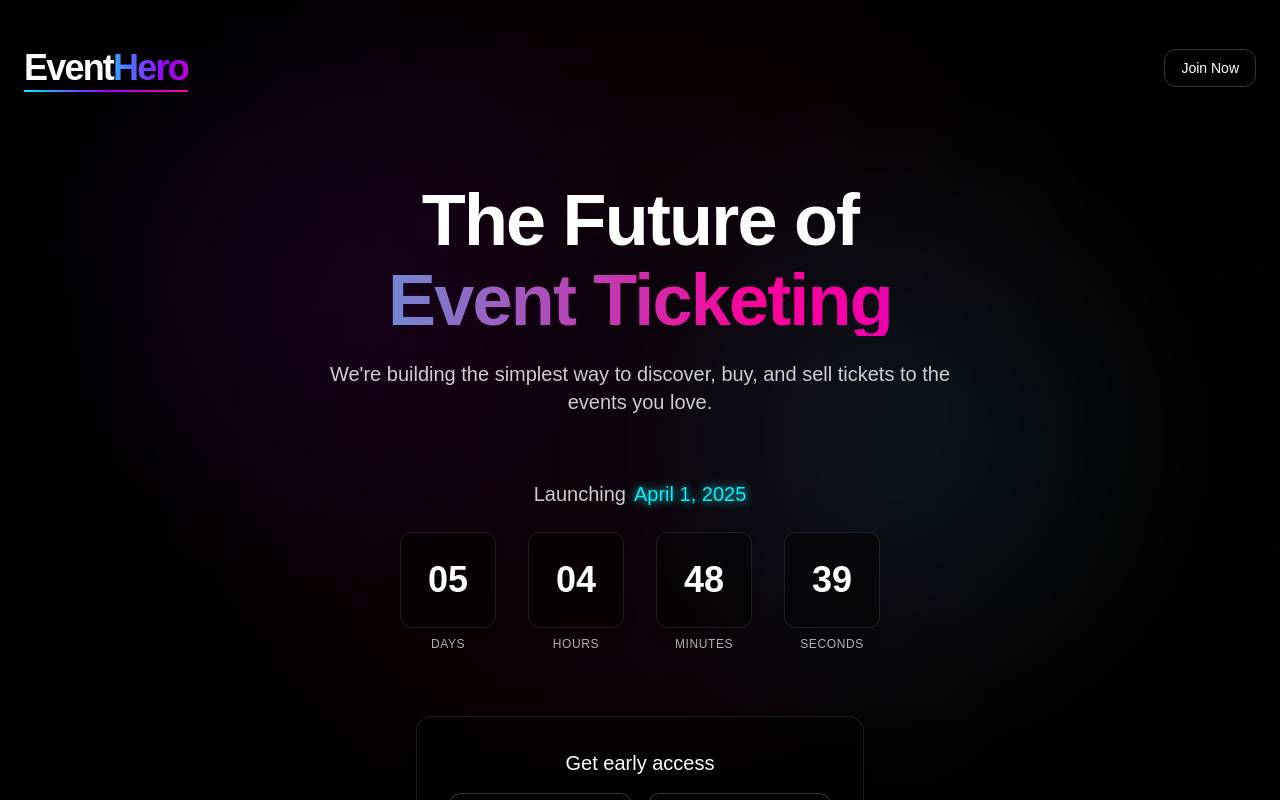
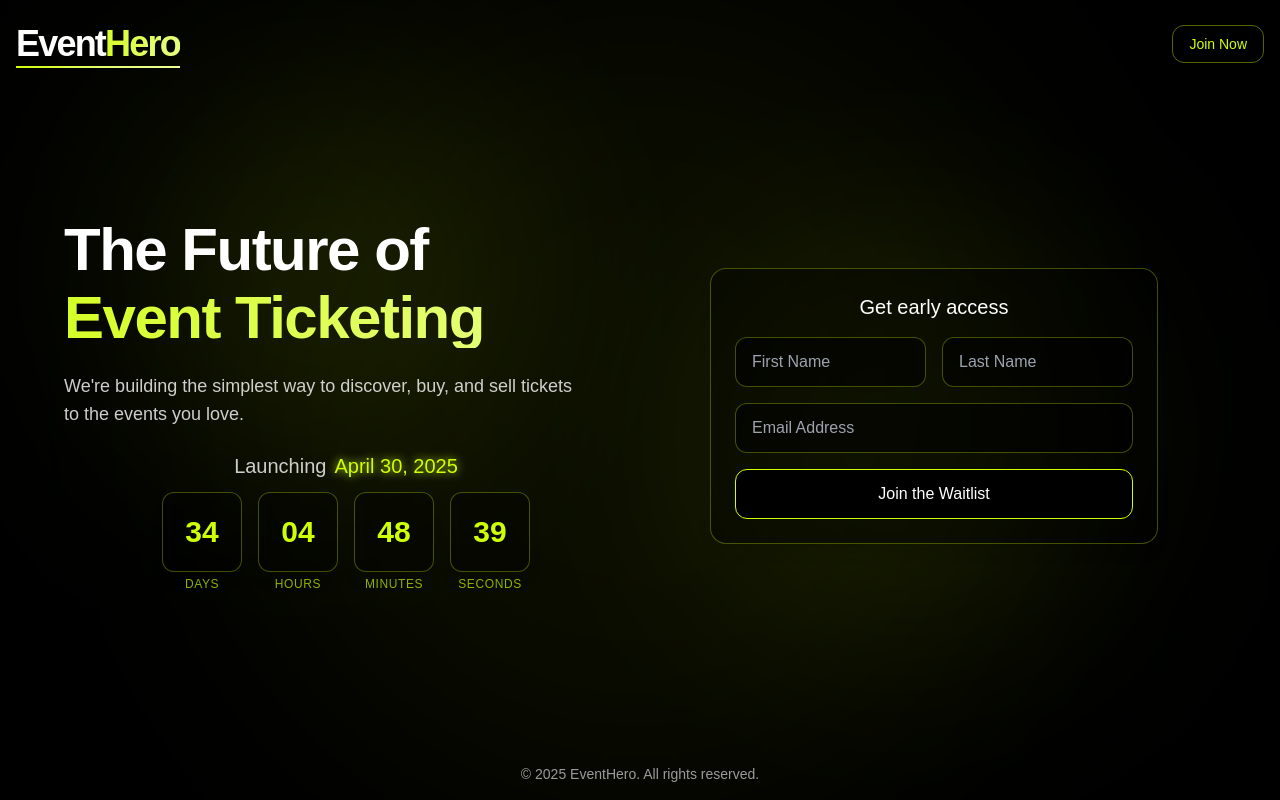
Before and after one commit to RendaniXcode/eventherocountdown, a React (Vite) app: page / in a window 1280 px wide. Shown: the top 800 px of the page. Built offline with nearby package versions, Linux system fonts and the light colour scheme.

Commit message:
Refactor: Adjust layout and colors
Adjust the layout to fit content without scrolling and update colors to neon theme. Update countdown launch date.

```diff
--- a/src/components/Countdown.tsx
+++ b/src/components/Countdown.tsx
@@ -9,7 +9,7 @@ interface TimeLeft {
 }
 
 const calculateTimeLeft = (): TimeLeft => {
-  const targetDate = new Date('April 1, 2025 00:00:00').getTime();
+  const targetDate = new Date('April 30, 2025 00:00:00').getTime();
   const now = new Date().getTime();
   const difference = targetDate - now;
 
@@ -52,24 +52,24 @@ const Countdown: React.FC = () => {
 
   return (
     <div className="flex flex-col items-center animate-slide-up" style={{ animationDelay: '0.3s' }}>
-      <h2 className="text-xl font-light mb-6 text-center">
+      <h2 className="text-xl font-light mb-3 text-center">
         <span className="opacity-80">Launching</span>
-        <span className="ml-2 text-glow text-neon-blue">April 1, 2025</span>
+        <span className="ml-2 text-glow text-neon-yellow">April 30, 2025</span>
       </h2>
 
-      <div className="flex flex-wrap justify-center gap-4 md:gap-8">
+      <div className="flex flex-wrap justify-center gap-2 md:gap-4">
         {timeUnits.map((unit, index) => (
           <div
             key={unit.label}
             className="flex flex-col items-center"
             style={{ animationDelay: `${0.4 + index * 0.1}s` }}
           >
-            <div className="glass-card w-20 h-20 md:w-24 md:h-24 rounded-xl flex items-center justify-center animate-slide-up">
-              <span className="text-3xl md:text-4xl font-bold">
+            <div className="glass-card w-16 h-16 md:w-20 md:h-20 rounded-lg flex items-center justify-center animate-slide-up border border-neon-yellow/30">
+              <span className="text-2xl md:text-3xl font-bold text-neon-yellow">
                 {unit.value.toString().padStart(2, '0')}
               </span>
             </div>
-            <span className="mt-2 text-xs text-white/70 uppercase tracking-wider">{unit.label}</span>
+            <span className="mt-1 text-xs text-neon-yellow/70 uppercase tracking-wider">{unit.label}</span>
           </div>
         ))}
       </div>
--- a/src/components/Logo.tsx
+++ b/src/components/Logo.tsx
@@ -5,11 +5,11 @@ const Logo: React.FC = () => {
   return (
     <div className="flex items-center space-x-2">
       <div className="relative">
-        <div className="text-4xl font-extrabold tracking-tighter">
+        <div className="text-3xl md:text-4xl font-extrabold tracking-tighter">
           <span className="text-white">Event</span>
-          <span className="gradient-text from-neon-blue via-neon-purple to-neon-pink">Hero</span>
+          <span className="gradient-text from-neon-yellow via-neon-yellow2 to-neon-yellow3">Hero</span>
         </div>
-        <div className="absolute -bottom-1 left-0 w-full h-[2px] bg-gradient-to-r from-neon-blue via-neon-purple to-neon-pink"></div>
+        <div className="absolute -bottom-1 left-0 w-full h-[2px] bg-gradient-to-r from-neon-yellow via-neon-yellow2 to-neon-yellow3"></div>
       </div>
     </div>
   );
--- a/src/components/SignupForm.tsx
+++ b/src/components/SignupForm.tsx
@@ -47,8 +47,8 @@ const SignupForm: React.FC = () => {
   };
 
   return (
-    <div className="w-full max-w-md mx-auto animate-slide-up" style={{ animationDelay: '0.6s' }}>
-      <div className="glass-card rounded-2xl p-6 md:p-8">
+    <div className="w-full max-w-md animate-slide-up" style={{ animationDelay: '0.6s' }}>
+      <div className="glass-card rounded-2xl p-6 border border-neon-yellow/30">
         <h3 className="text-xl font-medium mb-4 text-center">Get early access</h3>
 
         <form onSubmit={handleSubmit} className="space-y-4">
@@ -59,7 +59,7 @@ const SignupForm: React.FC = () => {
                 name="firstName"
                 placeholder="First Name"
                 required
-                className="form-input"
+                className="form-input bg-black/60 text-white border-neon-yellow/30 focus:border-neon-yellow focus:ring-neon-yellow"
                 value={formData.firstName}
                 onChange={handleChange}
               />
@@ -70,7 +70,7 @@ const SignupForm: React.FC = () => {
                 name="lastName"
                 placeholder="Last Name"
                 required
-                className="form-input"
+                className="form-input bg-black/60 text-white border-neon-yellow/30 focus:border-neon-yellow focus:ring-neon-yellow"
                 value={formData.lastName}
                 onChange={handleChange}
               />
@@ -83,7 +83,7 @@ const SignupForm: React.FC = () => {
               name="email"
               placeholder="Email Address"
               required
-              className="form-input"
+              className="form-input bg-black/60 text-white border-neon-yellow/30 focus:border-neon-yellow focus:ring-neon-yellow"
               value={formData.email}
               onChange={handleChange}
             />
@@ -92,7 +92,7 @@ const SignupForm: React.FC = () => {
           <button
             type="submit"
             disabled={loading}
-            className="w-full py-3 px-4 bg-black border border-neon-blue rounded-lg font-medium transition-all duration-300 button-glow button-glow-blue hover:text-neon-blue disabled:opacity-50 disabled:pointer-events-none"
+            className="w-full py-3 px-4 bg-black border border-neon-yellow rounded-lg font-medium transition-all duration-300 button-glow hover:text-neon-yellow disabled:opacity-50 disabled:pointer-events-none text-white"
           >
             {loading ? "Joining..." : "Join the Waitlist"}
           </button>
--- a/src/pages/Index.tsx
+++ b/src/pages/Index.tsx
@@ -1,5 +1,5 @@
 
-import React, { useEffect } from 'react';
+import React from 'react';
 import { motion } from "framer-motion";
 import Logo from '@/components/Logo';
 import Countdown from '@/components/Countdown';
@@ -7,68 +7,70 @@ import SignupForm from '@/components/SignupForm';
 
 const Index = () => {
   return (
-    <div className="min-h-screen flex flex-col relative overflow-hidden">
+    <div className="h-screen flex flex-col relative overflow-hidden">
       {/* Background Elements */}
       <div className="fixed inset-0 z-0">
-        <div className="absolute top-20 left-[10%] w-96 h-96 rounded-full bg-neon-purple/10 blur-[120px] animate-float"></div>
-        <div className="absolute bottom-40 right-[15%] w-96 h-96 rounded-full bg-neon-blue/10 blur-[120px] animate-float" style={{ animationDelay: '2s' }}></div>
-        <div className="absolute top-1/2 left-1/2 -translate-x-1/2 -translate-y-1/2 w-[800px] h-[800px] rounded-full bg-neon-pink/5 blur-[120px]"></div>
+        <div className="absolute top-20 left-[10%] w-96 h-96 rounded-full bg-neon-yellow/10 blur-[120px] animate-float"></div>
+        <div className="absolute bottom-40 right-[15%] w-96 h-96 rounded-full bg-neon-yellow/10 blur-[120px] animate-float" style={{ animationDelay: '2s' }}></div>
+        <div className="absolute top-1/2 left-1/2 -translate-x-1/2 -translate-y-1/2 w-[800px] h-[800px] rounded-full bg-neon-yellow/5 blur-[120px]"></div>
       </div>
 
       {/* Content */}
-      <div className="container mx-auto px-6 py-12 flex-1 flex flex-col relative z-10">
+      <div className="container mx-auto px-4 h-full flex flex-col relative z-10">
         {/* Header */}
-        <header className="flex justify-between items-center mb-16 md:mb-24 animate-slide-up">
+        <header className="flex justify-between items-center pt-6 animate-slide-up">
           <Logo />
 
           <a
             href="#signup"
-            className="py-2 px-4 border border-white/20 rounded-lg text-sm hover:bg-white/5 transition-colors"
+            className="py-2 px-4 border border-neon-yellow/40 rounded-lg text-sm hover:bg-neon-yellow/5 transition-colors text-neon-yellow"
           >
             Join Now
           </a>
         </header>
 
         {/* Main Content */}
-        <main className="flex-1 flex flex-col items-center justify-center max-w-4xl mx-auto text-center space-y-12 md:space-y-16 pb-12">
+        <main className="flex-1 flex items-center justify-center">
+          <div className="grid grid-cols-1 md:grid-cols-2 gap-6 w-full max-w-6xl">
             <motion.div
               initial={{ opacity: 0, y: 20 }}
               animate={{ opacity: 1, y: 0 }}
               transition={{ duration: 0.6 }}
-            className="space-y-6"
+              className="flex flex-col justify-center space-y-6"
             >
               <motion.div
                 initial={{ opacity: 0, scale: 0.9 }}
                 animate={{ opacity: 1, scale: 1 }}
                 transition={{ duration: 0.5, delay: 0.2 }}
               >
-              <h1 className="text-4xl md:text-6xl lg:text-7xl font-bold tracking-tight">
+                <h1 className="text-4xl md:text-5xl lg:text-6xl font-bold tracking-tight">
                   The Future of
-                <span className="block mt-2 gradient-text from-neon-blue via-neon-pink to-neon-purple">
+                  <span className="block mt-2 gradient-text from-neon-yellow via-neon-yellow2 to-neon-yellow4">
                     Event Ticketing
                   </span>
                 </h1>
               </motion.div>
 
               <motion.p
-              className="text-lg md:text-xl text-white/80 max-w-2xl mx-auto"
+                className="text-lg text-white/80 max-w-lg"
                 initial={{ opacity: 0 }}
                 animate={{ opacity: 1 }}
                 transition={{ duration: 0.5, delay: 0.4 }}
               >
                 We're building the simplest way to discover, buy, and sell tickets to the events you love.
               </motion.p>
+
+              <Countdown />
             </motion.div>
 
-          <Countdown />
-
-          <div id="signup" className="w-full">
+            <div id="signup" className="flex items-center justify-center">
               <SignupForm />
+            </div>
           </div>
         </main>
 
         {/* Footer */}
-        <footer className="py-8 text-center text-white/60 text-sm animate-slide-up" style={{ animationDelay: '0.8s' }}>
+        <footer className="py-4 text-center text-white/60 text-sm animate-slide-up" style={{ animationDelay: '0.8s' }}>
           <p>&copy; {new Date().getFullYear()} EventHero. All rights reserved.</p>
         </footer>
       </div>
--- a/tailwind.config.ts
+++ b/tailwind.config.ts
@@ -57,7 +57,11 @@ export default {
 					blue: "#00f3ff",
 					purple: "#9d00ff",
 					pink: "#ff0099",
-					yellow: "#f6fa70"
+					yellow: "#cfff04", // Updated neon yellow
+					yellow1: "#d9ff36", // From palette: #d9ff36 (217,255,54)
+					yellow2: "#e2ff68", // From palette: #e2ff68 (226,255,104)
+					yellow3: "#ecff9b", // From palette: #ecff9b (236,255,155)
+					yellow4: "#f5ffcd"  // From palette: #f5ffcd (245,255,205)
 				},
 				sidebar: {
 					DEFAULT: 'hsl(var(--sidebar-background))',
```
Lines whose indentation alone changed are shown as unchanged.
